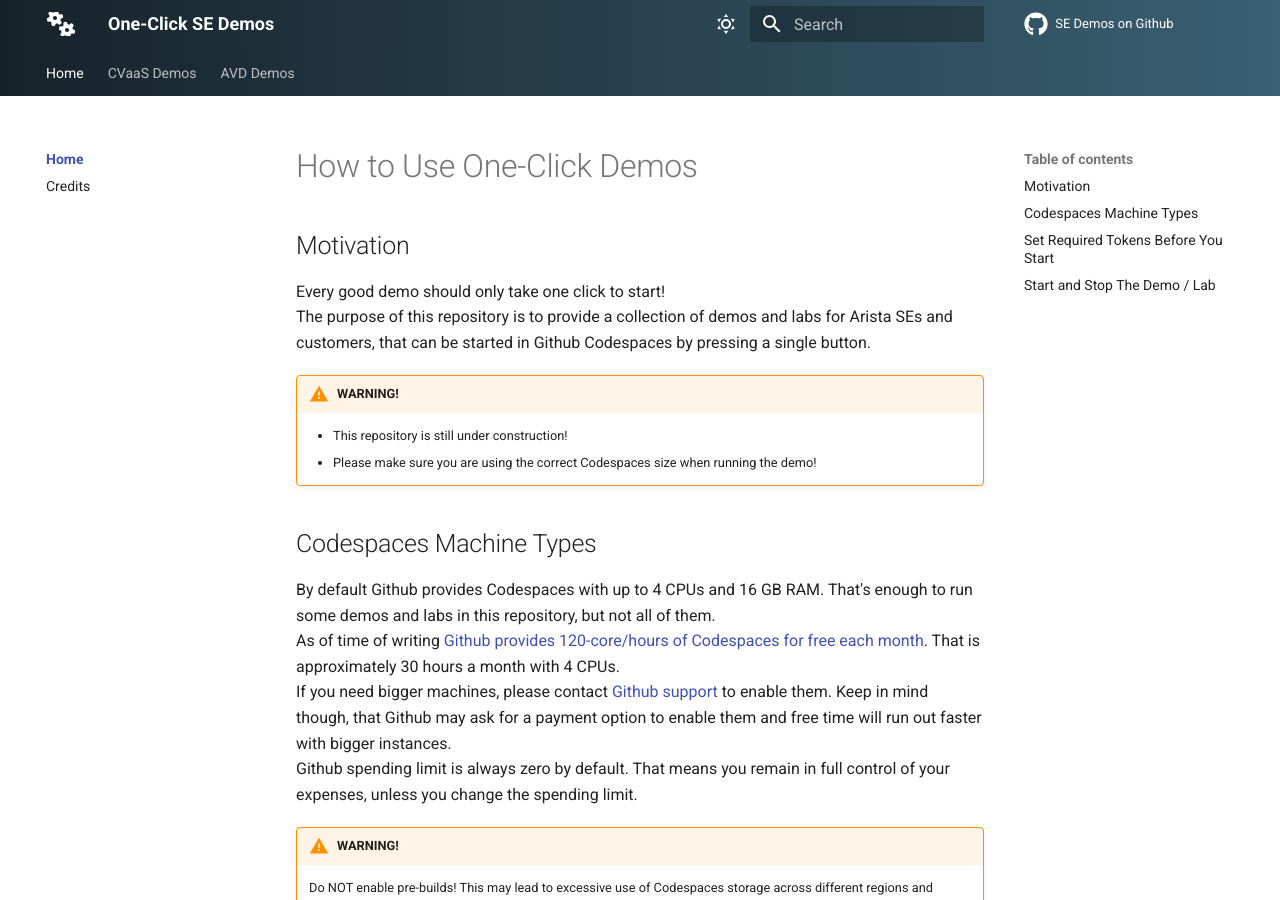
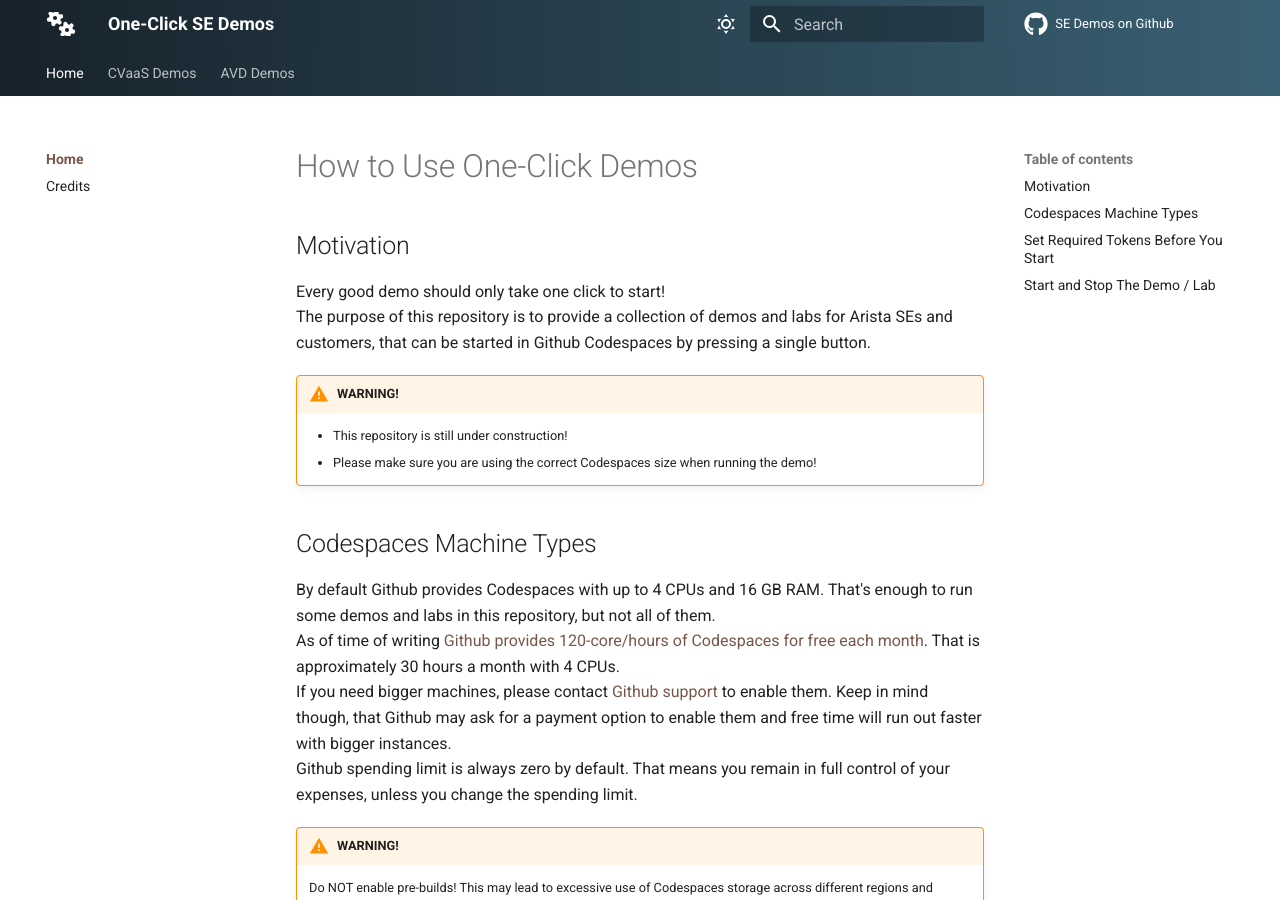
Before and after one commit to arista-netdevops-community/one-click-se-demos, an MkDocs documentation site: the page built from docs/index.md, in a window 1280 px wide and 900 px high. Built offline with MkDocs 1.6.1 and Material for MkDocs 9.7.7, drawn with Linux system fonts in a browser that asks for light colours; emoji names are drawn with the system emoji font; plug-ins that fetch from the network failed and are left out; comment, search, counter and statistics services are not loaded.

Commit message:
re-enable brown as primary

```diff
--- a/mkdocs.yml
+++ b/mkdocs.yml
@@ -37,14 +37,14 @@
   palette:
     - media: "(prefers-color-scheme: light)"
       scheme: default
-      # primary: brown
+      primary: brown
       accent: red
       toggle:
         icon: material/weather-sunny
         name: Switch to dark mode
     - media: "(prefers-color-scheme: dark)"
       scheme: slate
-      # primary: brown
+      primary: brown
       accent: amber
       toggle:
         icon: material/weather-night
```
